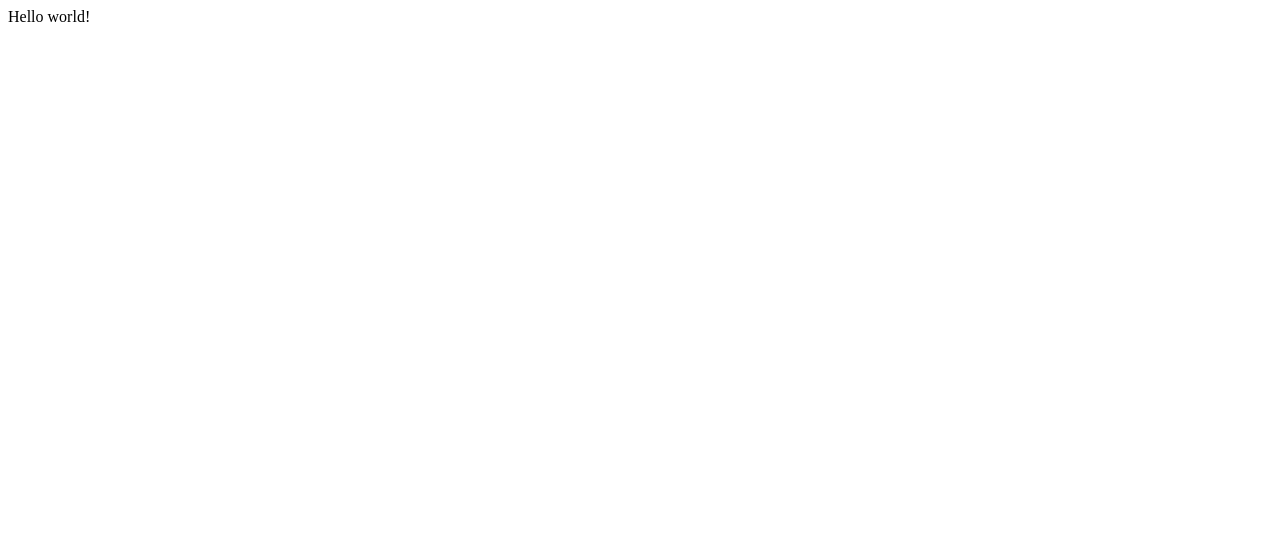
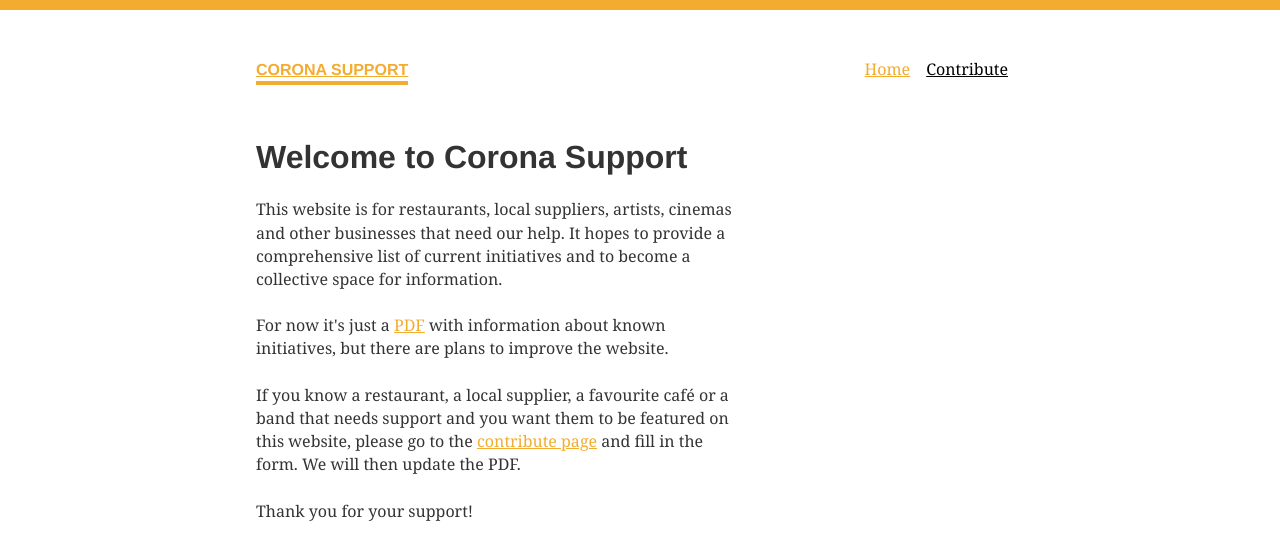
Before and after one commit to tlorent/coronahelp, a Gatsby site: page / in a window 1280 px wide. Built offline with nearby package versions, Linux system fonts and the light colour scheme; Gatsby itself is replaced by a stand-in of ours.

Commit message:
First commit

```diff
--- a/gatsby-config.js
+++ b/gatsby-config.js
@@ -5,5 +5,13 @@
  */
 
 module.exports = {
-  /* Your site config here */
+    plugins: [
+        `gatsby-plugin-styled-components`,
+        {
+            resolve: `gatsby-plugin-typography`,
+            options: {
+                pathToConfigModule: `src/utils/typography`,
+            },
+        },
+    ],
 }
--- /dev/null
+++ b/src/components/layout.js
@@ -0,0 +1,78 @@
+import React from "react"
+import styled, { createGlobalStyle } from "styled-components"
+import { Link } from "gatsby"
+
+const GlobalStyle = createGlobalStyle`
+    body {
+        border-top: 10px solid #F2AC30;
+    }
+
+    a {
+        color: #F2AC30;
+        background-image: none;
+    }
+`
+
+const ListLink = ({ to, children }) => (
+    <li>
+        <StyledLink to={to} activeStyle={{ color: "#F2AC30" }}>
+            {children}
+        </StyledLink>
+    </li>
+)
+
+export default ({ children }) => (
+    <Container>
+        <GlobalStyle />
+        <Header>
+            <Link
+                to="/"
+                style={{ textShadow: "none", backgroundImage: "none" }}
+            >
+                <HeaderLink style={{ display: "inline" }}>
+                    CORONA SUPPORT
+                </HeaderLink>
+            </Link>
+            <Navigation>
+                <ListLink to="/">Home</ListLink>
+                <ListLink to="/contribute">Contribute</ListLink>
+            </Navigation>
+        </Header>
+        {children}
+    </Container>
+)
+
+const Container = styled.div`
+    margin: 3rem auto;
+    max-width: 50rem;
+    padding: 0 1rem;
+`
+
+const Header = styled.header`
+    margin-bottom: 1.5rem;
+    display: flex;
+    justify-content: space-between;
+`
+
+const HeaderLink = styled.h4`
+    color: #F2AC30;
+    border-bottom: 4px solid #F2AC30;
+    padding-bottom: 3px;
+`
+
+const Navigation = styled.ul`
+    list-style: none;
+    display: flex;
+`
+
+const StyledLink = styled(Link)`
+    margin-right: 1rem;
+    background-image: none;
+
+    color: #000;
+    transition: color 0.3s ease;
+
+    :hover {
+        color: #F2AC30;
+    }
+`
--- /dev/null
+++ b/src/components/title.js
@@ -0,0 +1,6 @@
+import React from "react"
+import styled from "styled-components"
+
+export default ({ children }) => <Inner>{children}</Inner>
+
+const Inner = styled.h1``
--- a/src/pages/index.js
+++ b/src/pages/index.js
@@ -1,3 +1,41 @@
 import React from "react"
+import Title from "../components/title"
+import Layout from "../components/layout"
+import styled from "styled-components"
+import { Link } from "gatsby"
 
-export default () => <div>Hello world!</div>
+export default () => (
+    <Layout>
+        <Container>
+            <Title>Welcome to Corona Support</Title>
+            <Text>
+                This website is for restaurants, local suppliers, artists,
+                cinemas and other businesses that need our help. It hopes to
+                provide a comprehensive list of current initiatives and to
+                become a collective space for information.
+            </Text>
+            <Text>
+                For now it's just a{" "}
+                <a href="https://drive.google.com/open?id=1RLU2PRxenq_UxPaoq59jzsK59FxtsS8w">
+                    PDF
+                </a>{" "}
+                with information about known initiatives, but there are plans to
+                improve the website.
+            </Text>
+            <Text>
+                If you know a restaurant, a local supplier, a favourite café or
+                a band that needs support and you want them to be featured on
+                this website, please go to the{" "}
+                <Link to="/contribute">contribute page</Link> and fill in the
+                form. We will then update the PDF.
+            </Text>
+            <Text>Thank you for your support!</Text>
+        </Container>
+    </Layout>
+)
+
+const Container = styled.div`
+    max-width: 30rem;
+`
+
+const Text = styled.p``
--- /dev/null
+++ b/src/utils/typography.js
@@ -0,0 +1,7 @@
+import Typography from "typography"
+import fairyGateTheme from "typography-theme-fairy-gates"
+
+const typography = new Typography(fairyGateTheme)
+
+export const { scale, rhythm, options } = typography
+export default typography
```
Also changed, not shown: package.json (+8 -1 lines), src/pages/about.js (added, +9 -0 lines), src/pages/contribute.js (added, +23 -0 lines), static/favicon.ico (deleted), 3 other files.
